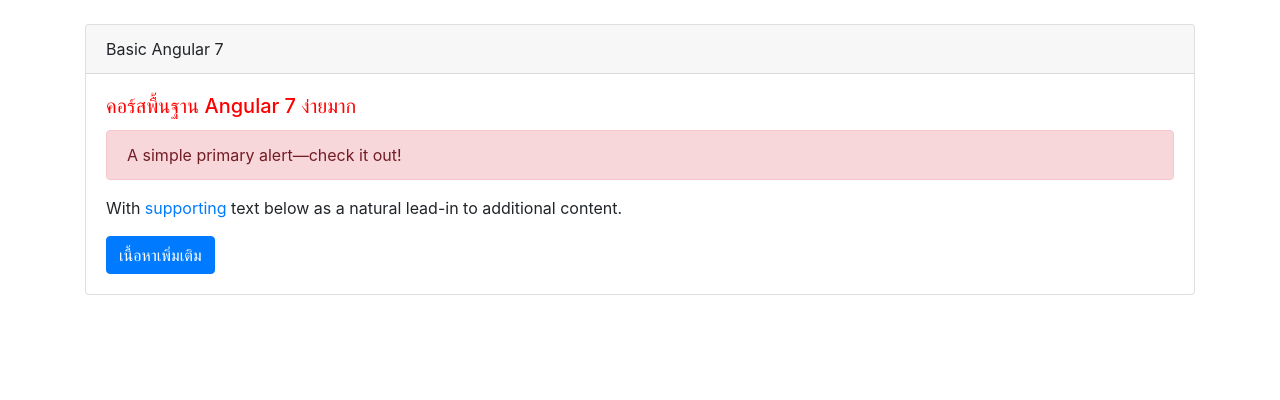
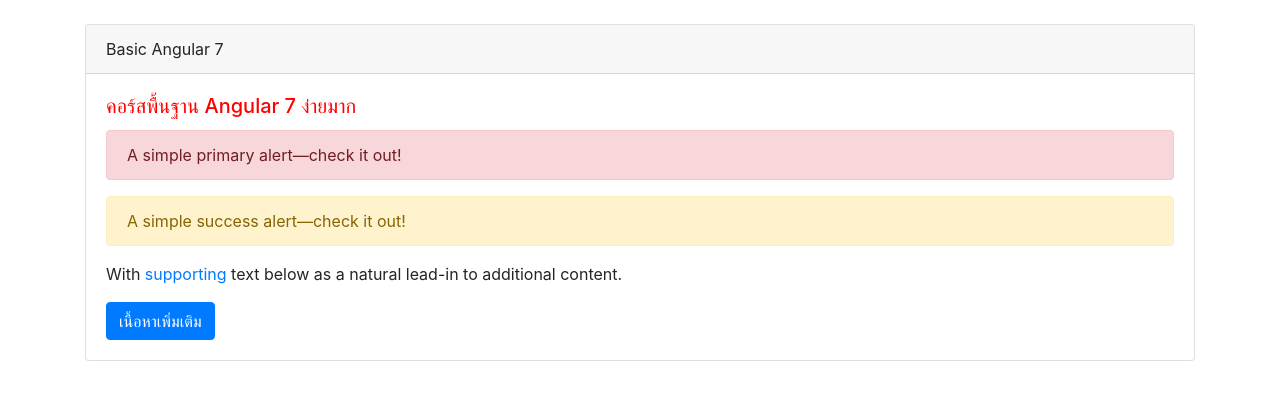
Before and after one commit to un4ckn0wl3z/basic-angular7, an Angular app: page / in a window 1280 px wide. Shown: the top 400 px of the page. Built offline with nearby package versions, Linux system fonts and the light colour scheme.

Commit message:
play with ngClass

```diff
--- a/src/app/app.component.html
+++ b/src/app/app.component.html
@@ -13,6 +13,10 @@
         A simple primary alert—check it out!
       </div>
 
+      <div class="alert" [ngClass]="{'alert-success': isSuccessClass, 'alert-warning': !isSuccessClass}" role="alert">
+        A simple success alert—check it out!
+      </div>
+
       <p class="card-text" [innerHTML]="content"></p>
       <a [attr.un4c]="un4cx" target="_blank" [href]="linkAddress" class="btn btn-primary" [innerText]="button"> </a>
 
--- a/src/app/app.component.ts
+++ b/src/app/app.component.ts
@@ -16,12 +16,13 @@
   styleColor:string = 'blue';
   boxId: string = `box-${Math.random()}`;
   alertClass: string = 'alert alert-primary';
-
+  isSuccessClass:boolean = true;
 
   constructor() {
     setTimeout(() => {
       this.styleColor = 'red';
       this.alertClass = 'alert alert-danger';
+      this.isSuccessClass = false;
       this.title = 'คอร์สพื้นฐาน Angular 7 ง่ายมาก';
     }, 1000);
   }
```
